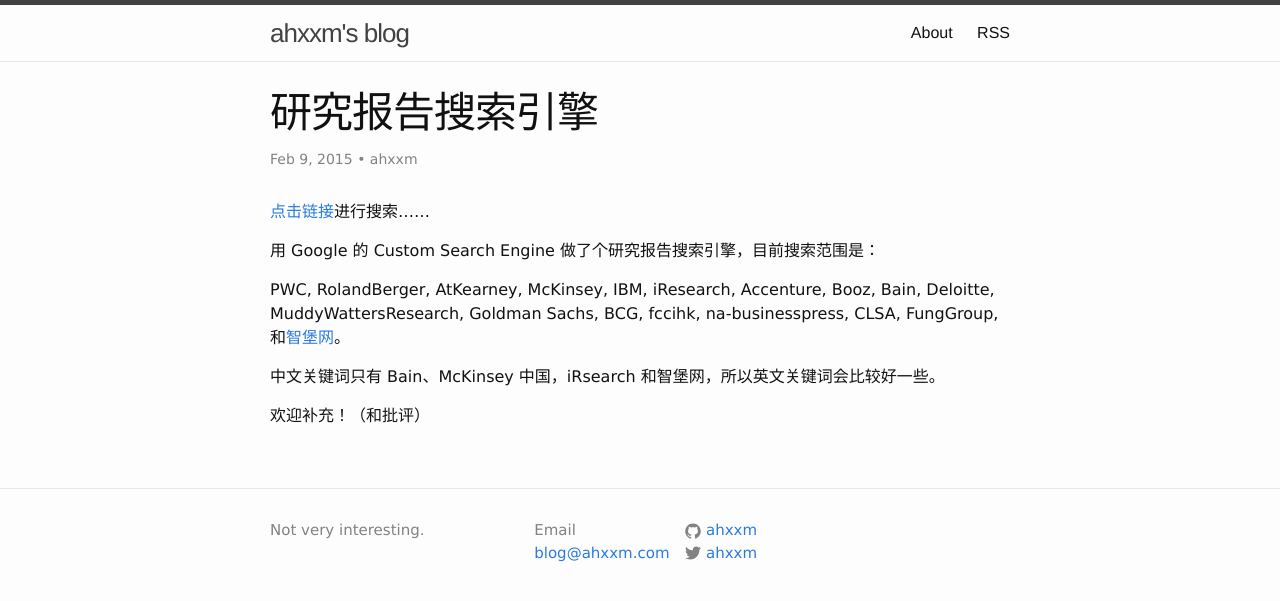
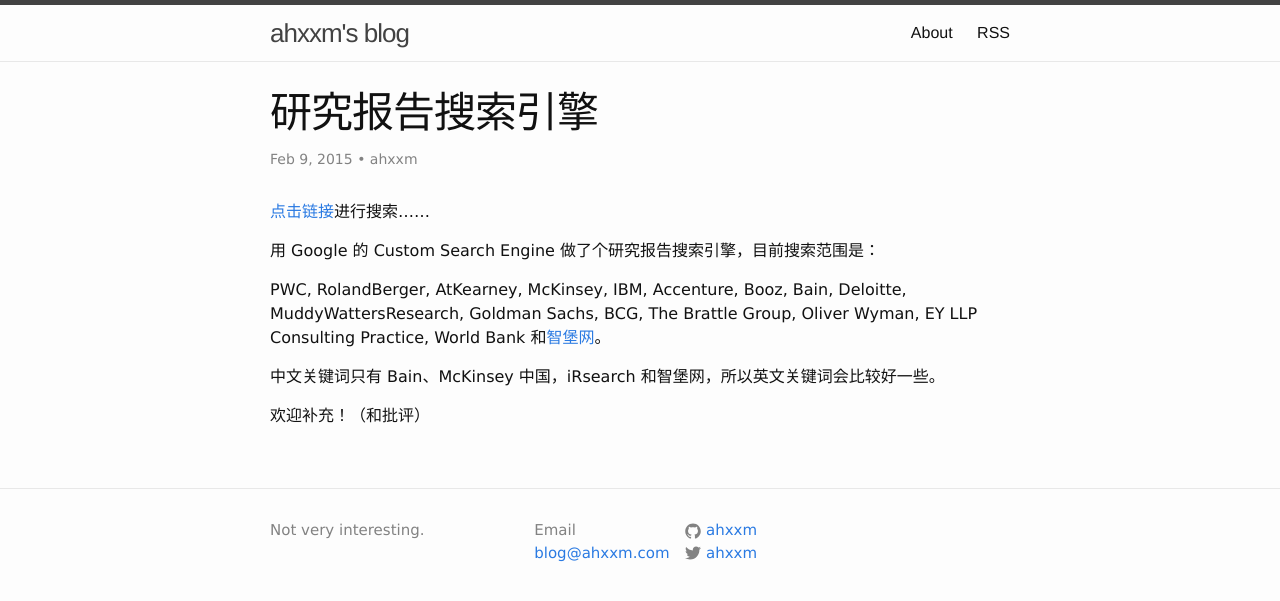
Before and after one commit to ahxxm/ahxxm.github.io, a Jekyll site: the page built from _posts/2015-02-09-custom-research-report-search.md, in a window 1280 px wide. Shown: the top 601 px of the page. Built offline with Jekyll 4.4.1, drawn with Linux system fonts in a browser that asks for light colours.

Commit message:
update search sites

```diff
--- a/_posts/2015-02-09-custom-research-report-search.md
+++ b/_posts/2015-02-09-custom-research-report-search.md
@@ -10,7 +10,7 @@ categories:
 
 用 Google 的 Custom Search Engine 做了个研究报告搜索引擎，目前搜索范围是：
 
-PWC, RolandBerger, AtKearney, McKinsey, IBM, iResearch, Accenture, Booz, Bain, Deloitte, MuddyWattersResearch, Goldman Sachs, BCG, fccihk, na-businesspress, CLSA, FungGroup, 和<a href="http://www.wisburg.com/" target="_blank">智堡网</a>。
+PWC, RolandBerger, AtKearney, McKinsey, IBM, Accenture, Booz, Bain, Deloitte, MuddyWattersResearch, Goldman Sachs, BCG, The Brattle Group, Oliver Wyman, EY LLP Consulting Practice, World Bank 和<a href="http://www.wisburg.com/" target="_blank">智堡网</a>。
 
 中文关键词只有 Bain、McKinsey 中国，iRsearch 和智堡网，所以英文关键词会比较好一些。
 
```
